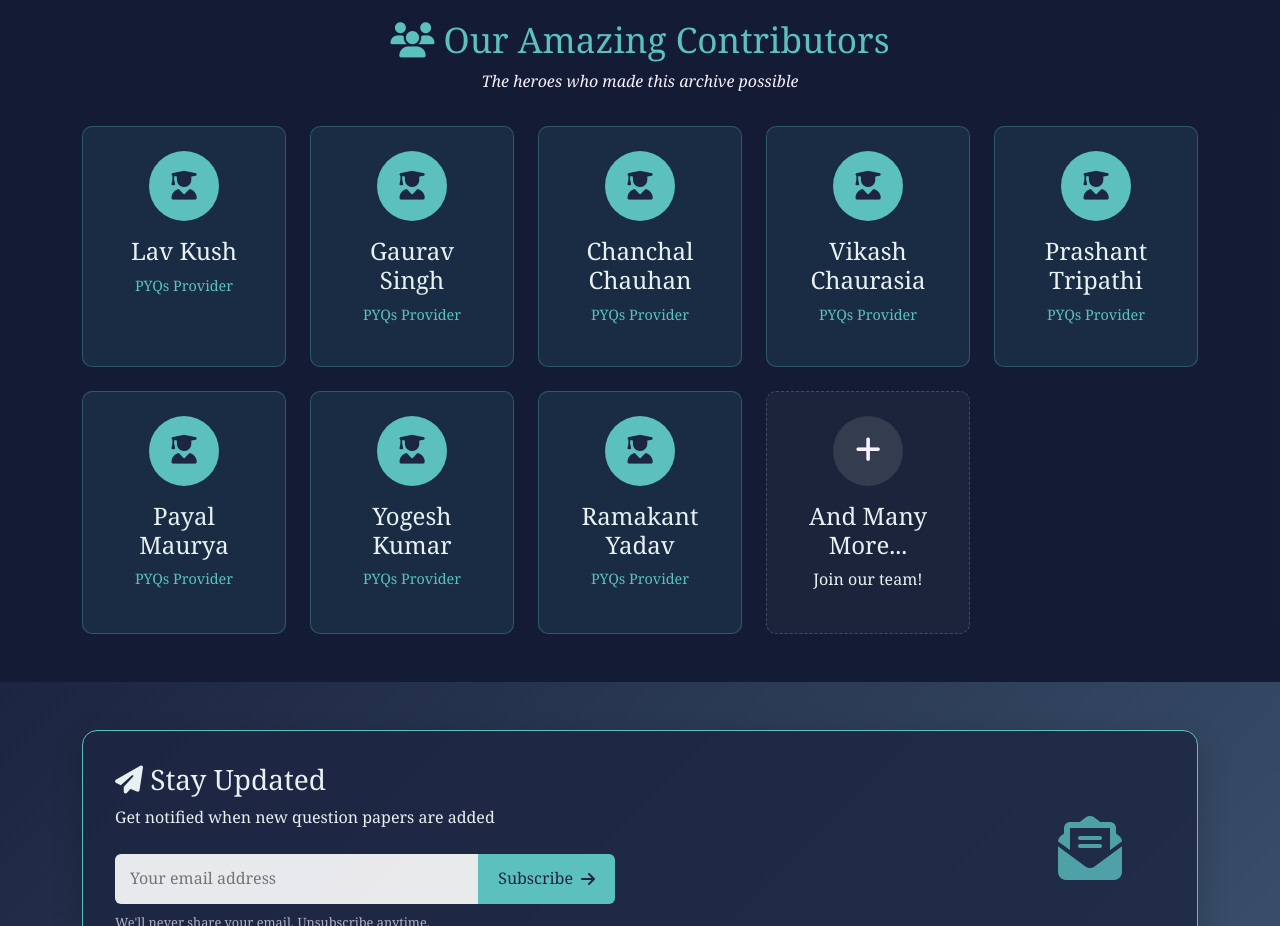
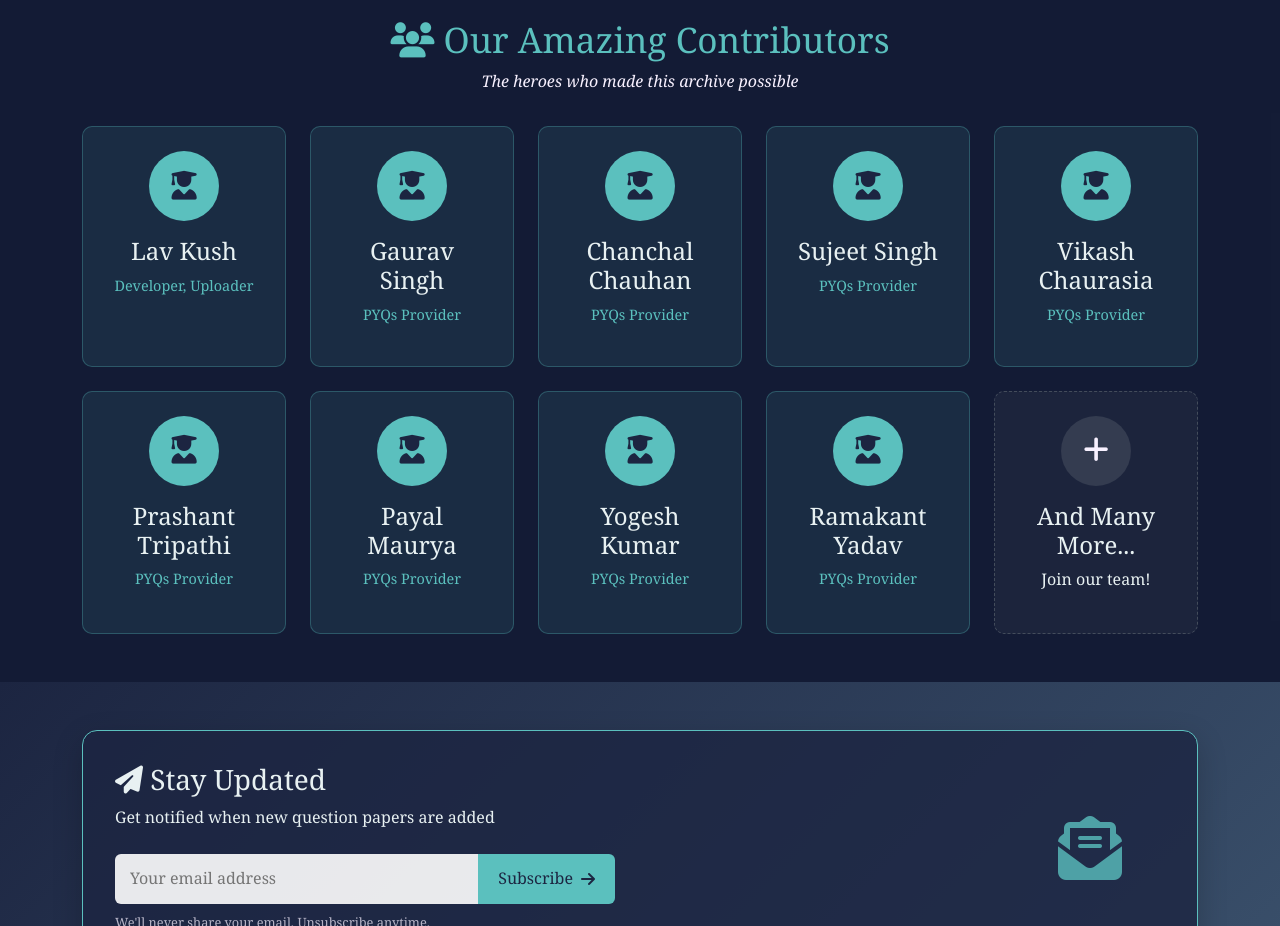
Before and after one commit to Lav-developer/PYQ, a plain HTML site: page index.html in a window 1280 px wide. Shown: the part 4460-5386 px from the top of the page. Drawn offline with nearby package versions, Linux system fonts and the light colour scheme.

Commit message:
Update index.html

```diff
--- a/index.html
+++ b/index.html
@@ -125,7 +125,7 @@
           <i class="fas fa-user-graduate"></i>
         </div>
         <h4>Lav Kush</h4>
-        <p class="contributor-role">PYQs Provider</p>
+        <p class="contributor-role">Developer, Uploader</p>
       </div>
 
       <div class="contributor-card">
@@ -144,6 +144,14 @@
         <h4>Chanchal Chauhan</h4>
         <p class="contributor-role">PYQs Provider</p>
       </div>
+      <div class="contributor-card">
+        <div class="contributor-avatar">
+          <i class="fas fa-user-graduate"></i>
+        </div>
+        <h4>Sujeet Singh</h4>
+        <p class="contributor-role">PYQs Provider</p>
+      </div>
+
 
       <div class="contributor-card">
         <div class="contributor-avatar">
```
